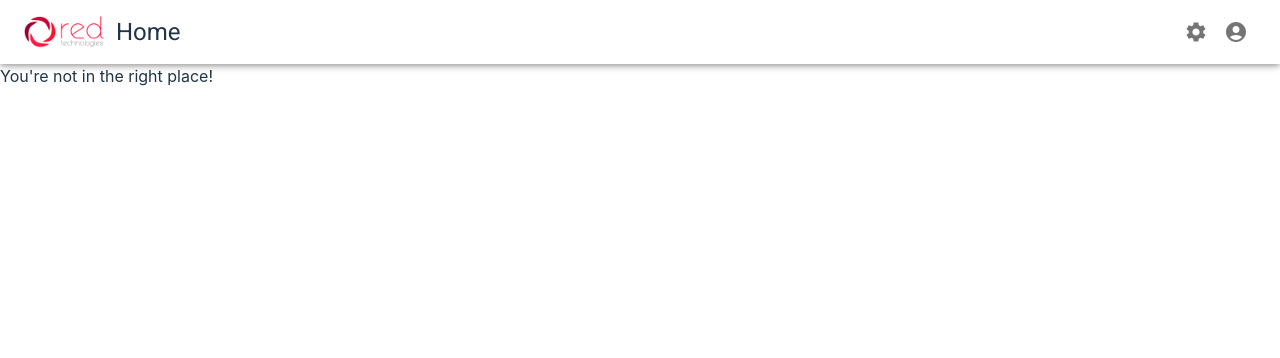
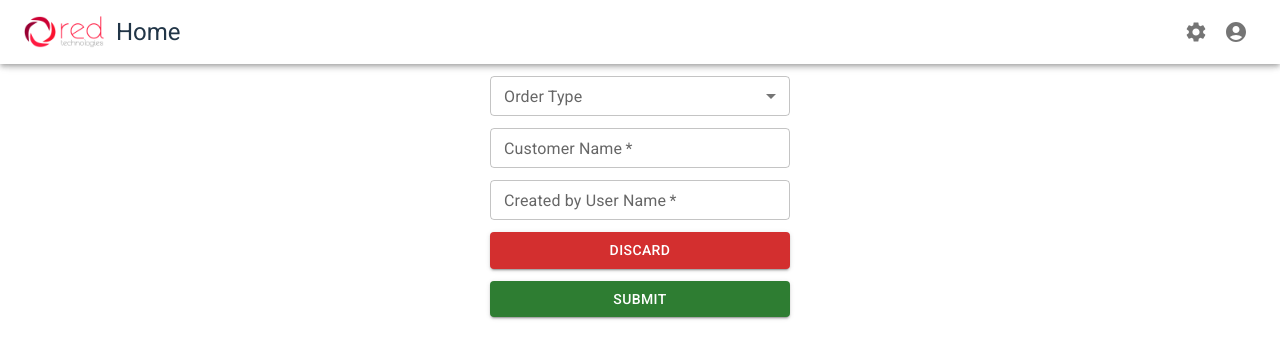
Before and after one commit to caseymockbee97/red-tech-coding-challenge, a React (Vite) app: page /createOrder in a window 1280 px wide. Shown: the top 358 px of the page. Built offline with nearby package versions, Linux system fonts and the light colour scheme.

Commit message:
Base requirements met.

```diff
--- a/package.json
+++ b/package.json
@@ -18,6 +18,7 @@
     "@mui/x-data-grid": "^6.19.6",
     "react": "^18.2.0",
     "react-dom": "^18.2.0",
+    "react-hook-form": "^7.51.0",
     "react-router-dom": "^6.22.2",
     "zustand": "^4.5.2"
   },
--- a/src/App.tsx
+++ b/src/App.tsx
@@ -5,17 +5,19 @@ import '@fontsource/roboto/700.css';
 import { BrowserRouter, Route, Routes } from 'react-router-dom';
 import { NotFoundPage, OrdersPage } from './pages';
 import { MainLayout } from './layouts';
+import { CreateOrder } from './pages/CreateOrder';
 
 function App() {
   return (
-    <MainLayout>
-      <BrowserRouter>
+    <BrowserRouter>
+      <MainLayout>
         <Routes>
           <Route path="/" element={<OrdersPage />} />
+          <Route path="/createOrder" element={<CreateOrder />} />
           <Route path="*" element={<NotFoundPage />} />
         </Routes>
-      </BrowserRouter>
-    </MainLayout>
+      </MainLayout>
+    </BrowserRouter>
   );
 }
 
--- /dev/null
+++ b/src/components/CreateOrderForm/OrderSelect.tsx
@@ -0,0 +1,30 @@
+import { FormControl, InputLabel, MenuItem, Select } from '@mui/material';
+import { Order } from '../../Types';
+import { UseFormRegister } from 'react-hook-form';
+
+interface OrderSelectProps {
+  register: UseFormRegister<Omit<Order, 'orderId' | 'createdDate'>>;
+}
+
+export const OrderSelect = ({ register }: OrderSelectProps) => {
+  return (
+    <FormControl size="small">
+      <InputLabel id="order-type-select-label">Order Type</InputLabel>
+      <Select
+        sx={{ width: '300px' }}
+        {...register('orderType')}
+        label-id="order-type-select-label"
+        size="small"
+        label="Order Type"
+        required
+      >
+        <MenuItem value="">any</MenuItem>
+        <MenuItem value="Standard">Standard</MenuItem>
+        <MenuItem value="SaleOrder">SaleOrder</MenuItem>
+        <MenuItem value="PurchaseOrder">PurchaseOrder</MenuItem>
+        <MenuItem value="TransferOrder">TransferOrder</MenuItem>
+        <MenuItem value="ReturnOrder">ReturnOrder</MenuItem>
+      </Select>
+    </FormControl>
+  );
+};
--- /dev/null
+++ b/src/components/CreateOrderForm/index.tsx
@@ -0,0 +1,80 @@
+import styled from '@emotion/styled';
+import { Button, Snackbar, TextField } from '@mui/material';
+import { useCallback, useState } from 'react';
+import { Order } from '../../Types';
+import { addOrder } from '../../dataServices';
+import { useNavigate } from 'react-router-dom';
+import { SubmitHandler, useForm } from 'react-hook-form';
+import { OrderSelect } from './OrderSelect';
+
+export const CreateOrderForm = () => {
+  const navigate = useNavigate();
+
+  const [toastMessage, setToastMessage] = useState('');
+  const { handleSubmit, register } =
+    useForm<Omit<Order, 'createdDate' | 'orderId'>>();
+
+  const onSubmit: SubmitHandler<Omit<Order, 'createdDate' | 'orderId'>> =
+    useCallback(
+      async (data) => {
+        if (!data.orderType) {
+          return;
+        }
+        const response = await addOrder(data);
+        if (response.ok) {
+          navigate('/');
+        } else {
+          setToastMessage(`${response.status}: An error occurred`);
+        }
+      },
+      [navigate]
+    );
+
+  return (
+    <form onSubmit={handleSubmit(onSubmit)}>
+      <ButtonContainer>
+        <OrderSelect register={register} />
+
+        <TextField
+          {...register('customerName')}
+          sx={{ width: '300px' }}
+          size="small"
+          label="Customer Name"
+          required
+        />
+
+        <TextField
+          {...register('createdByUserName')}
+          sx={{ width: '300px' }}
+          size="small"
+          label="Created by User Name"
+          required
+        />
+
+        <Button fullWidth variant="contained" color="error" href="/">
+          Discard
+        </Button>
+
+        <Button fullWidth variant="contained" color="success" type="submit">
+          Submit
+        </Button>
+      </ButtonContainer>
+      <Snackbar
+        open={!!toastMessage}
+        autoHideDuration={2000}
+        onClose={() => setToastMessage('')}
+        message={toastMessage}
+        anchorOrigin={{ vertical: 'top', horizontal: 'center' }}
+      />
+    </form>
+  );
+};
+
+const ButtonContainer = styled.div`
+  display: flex;
+  flex-direction: column;
+  align-items: center;
+  gap: 12px;
+  justify-content: center;
+  flex-wrap: wrap;
+`;
--- a/src/components/DataTable/index.tsx
+++ b/src/components/DataTable/index.tsx
@@ -1,9 +1,8 @@
-import { DataGrid, GridColDef } from '@mui/x-data-grid';
-// import { Checkbox } from '@mui/material';
-import { Order } from '../../Types';
 import React from 'react';
 import styled from '@emotion/styled';
 import { Typography } from '@mui/material';
+import { DataGrid, GridColDef } from '@mui/x-data-grid';
+import { Order } from '../../Types';
 
 interface DataTableProps {
   selectedIds: string[];
@@ -58,6 +57,7 @@ export const DataTable = ({
       hideFooter
       loading={loading}
       rowSelectionModel={selectedIds}
+      autoHeight
       // GridRowSelectionModel is (string | number)[] but we know all of our ids are strings.
       onRowSelectionModelChange={(ids) => setSelectedIds(ids as string[])}
     />
--- a/src/components/NavBar/index.tsx
+++ b/src/components/NavBar/index.tsx
@@ -2,6 +2,7 @@ import styled from '@emotion/styled';
 import { AccountCircle, Settings } from '@mui/icons-material';
 import { AppBar, Box, IconButton, Toolbar, Typography } from '@mui/material';
 import logo from '../../assets/logo.png';
+import { Link } from 'react-router-dom';
 
 export const NavBar = () => {
   return (
@@ -9,7 +10,9 @@ export const NavBar = () => {
       <Toolbar>
         <InnerContainer $gap="12px">
           <Image src={logo} />
-          <Typography variant="h5">Home</Typography>
+          <Typography variant="h5">
+            <UnstyledLink to="/">Home</UnstyledLink>
+          </Typography>
         </InnerContainer>
         <Box sx={{ flexGrow: 1 }} />
         <InnerContainer $gap="0px">
@@ -35,3 +38,8 @@ const InnerContainer = styled.div<{ $gap: string }>`
 const Image = styled.img`
   height: 2.5rem;
 `;
+
+const UnstyledLink = styled(Link)`
+  text-decoration: none;
+  color: inherit;
+`;
--- a/src/components/OrdersToolbar/index.tsx
+++ b/src/components/OrdersToolbar/index.tsx
@@ -26,7 +26,7 @@ export const OrdersToolbar = ({
           onChange={(e) => setSearchId(e.target.value)}
           size="small"
           variant="outlined"
-          placeholder="Customer Search"
+          label="Customer Search"
         />
         <Button variant="contained">
           <Search />
@@ -35,7 +35,7 @@ export const OrdersToolbar = ({
       <Button
         variant="contained"
         size="small"
-        href="/addOrder"
+        href="/createOrder"
         sx={{ display: 'flex', gap: '4px', alignItems: 'center' }}
       >
         <Add fontSize="small" /> Create Order
@@ -63,5 +63,6 @@ const SearchField = styled(TextField)`
 
 const Toolbar = styled.div`
   display: flex;
+  flex-wrap: wrap;
   gap: 12px;
 `;
--- a/src/dataServices/index.ts
+++ b/src/dataServices/index.ts
@@ -25,7 +25,9 @@ export const getOrdersByType = async (orderType: OrderType) => {
 };
 
 // TODO: Update with Type
-export const addOrder = async (order: Order) => {
+export const addOrder = async (
+  order: Omit<Order, 'createdDate' | 'orderId'>
+) => {
   const response = fetch(`${import.meta.env.VITE_API_ENDPOINT}/Orders`, {
     method: 'POST',
     headers: {
--- a/src/layouts/MainLayout.tsx
+++ b/src/layouts/MainLayout/index.tsx
@@ -1,5 +1,5 @@
 import styled from '@emotion/styled';
-import { NavBar } from '../components';
+import { NavBar } from '../../components';
 import { Toolbar } from '@mui/material';
 
 interface MainLayoutProps {
--- /dev/null
+++ b/src/pages/CreateOrder.tsx
@@ -0,0 +1,20 @@
+import styled from '@emotion/styled';
+import { CreateOrderForm } from '../components/CreateOrderForm';
+
+export const CreateOrder = () => {
+  return (
+    <PageContainer>
+      <CreateOrderForm />
+    </PageContainer>
+  );
+};
+
+const PageContainer = styled.div`
+  max-width: 300px;
+  display: flex;
+  flex-direction: column;
+  justify-content: center;
+  align-items: center;
+  margin: 0 auto;
+  padding: 12px;
+`;
```
Also changed, not shown: 1 other file (tests, documents, lock files or other folders).
